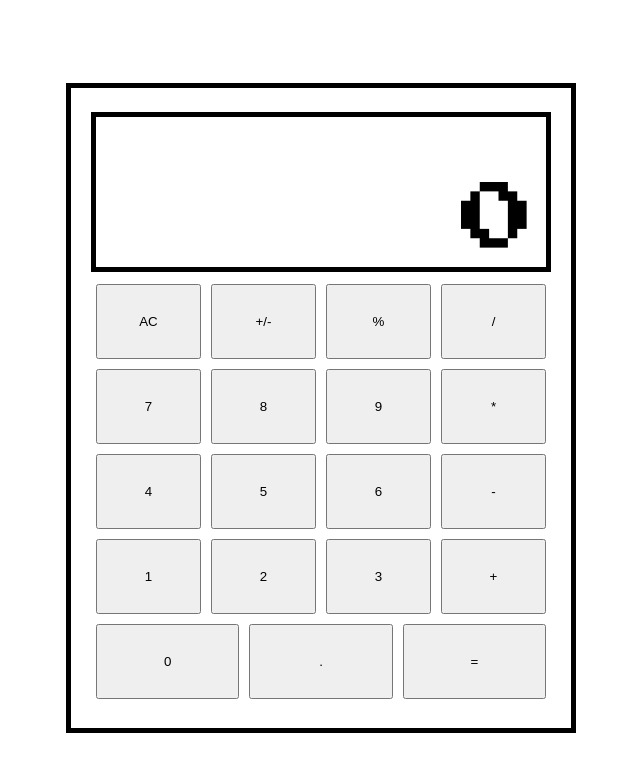
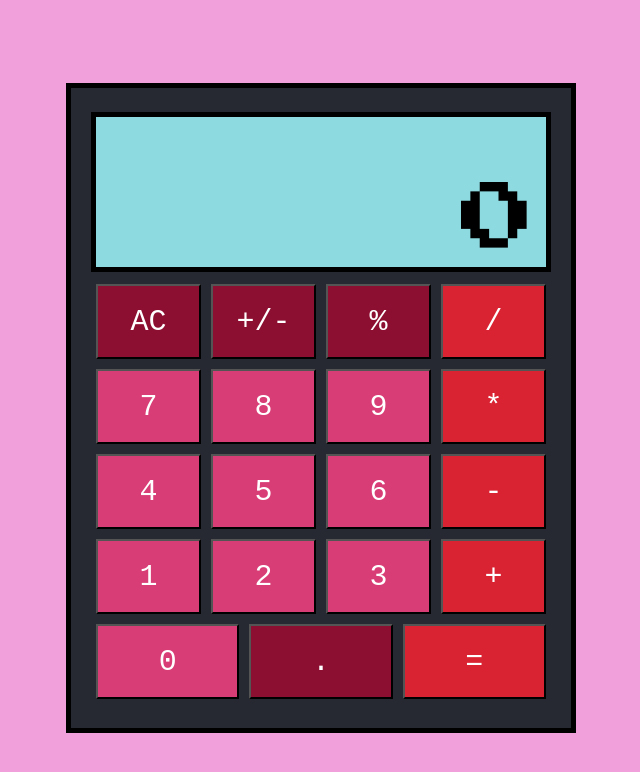
Before and after one commit to mohanamisra/calculator, a plain HTML site: page index.html in a window 1280 px wide. Shown: the whole page, without its empty margins (319-959 px from the left). Drawn offline with Linux system fonts and the light colour scheme.

Commit message:
Added Colour

```diff
--- a/index.html
+++ b/index.html
@@ -31,8 +31,8 @@
                 <button class = "number-button">2</button>
                 <button class = "number-button">3</button>
                 <button class = "addition-button symbol">+</button>
-                <button class = "number-button zero">0</button>
-                <button class = "decimal-button">.</button>
+                <button class = "number-button">0</button>
+                <button class = "decimal-button operation">.</button>
                 <button class = "equals-button symbol">=</button>
             </div>
         </div>
--- a/style.css
+++ b/style.css
@@ -1,3 +1,7 @@
+body {
+    background-color: #F2A0DC;
+}
+
 .container{
     height: 100vh;
     display: flex;
@@ -6,6 +10,7 @@
 }
 
 .calculator-body{
+    background-color: #272932;
     display: flex;
     justify-content: space-around;
     flex-direction: column;
@@ -18,6 +23,7 @@
 
 .calculator-display{
     border: 5px solid black;
+    background-color: #8ddbe0;
     width: 450px;
     height: 150px;
     display: flex;
@@ -42,4 +48,19 @@ button {
     flex: 1 0 22%;
     margin: 5px;
     height: 75px;
+    color: white;
+    font-family: 'Press Play 2P', monospace, system-ui;
+    font-size: 30px;
 }
+
+.operation{
+    background-color: #8C0F31;
+}
+
+.symbol{
+    background-color: #D92332;
+}
+
+.number-button{
+    background-color: #D93D76;
+}
```
